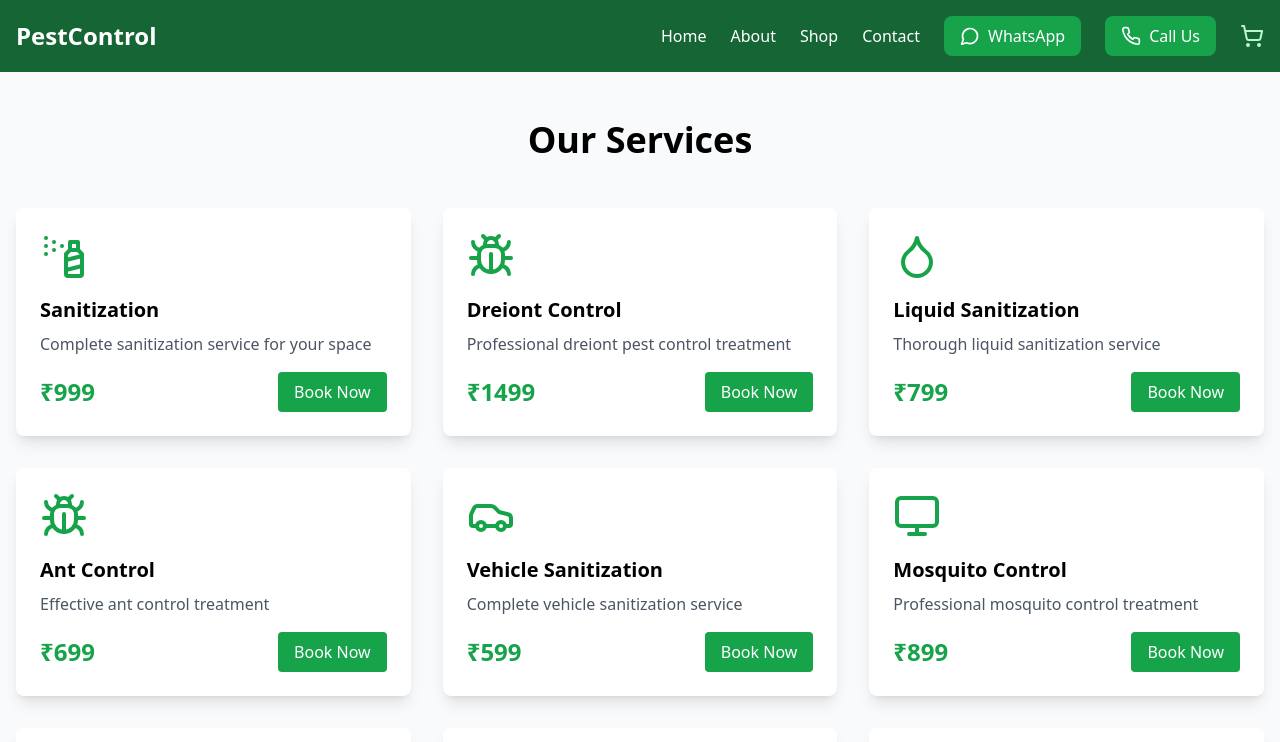
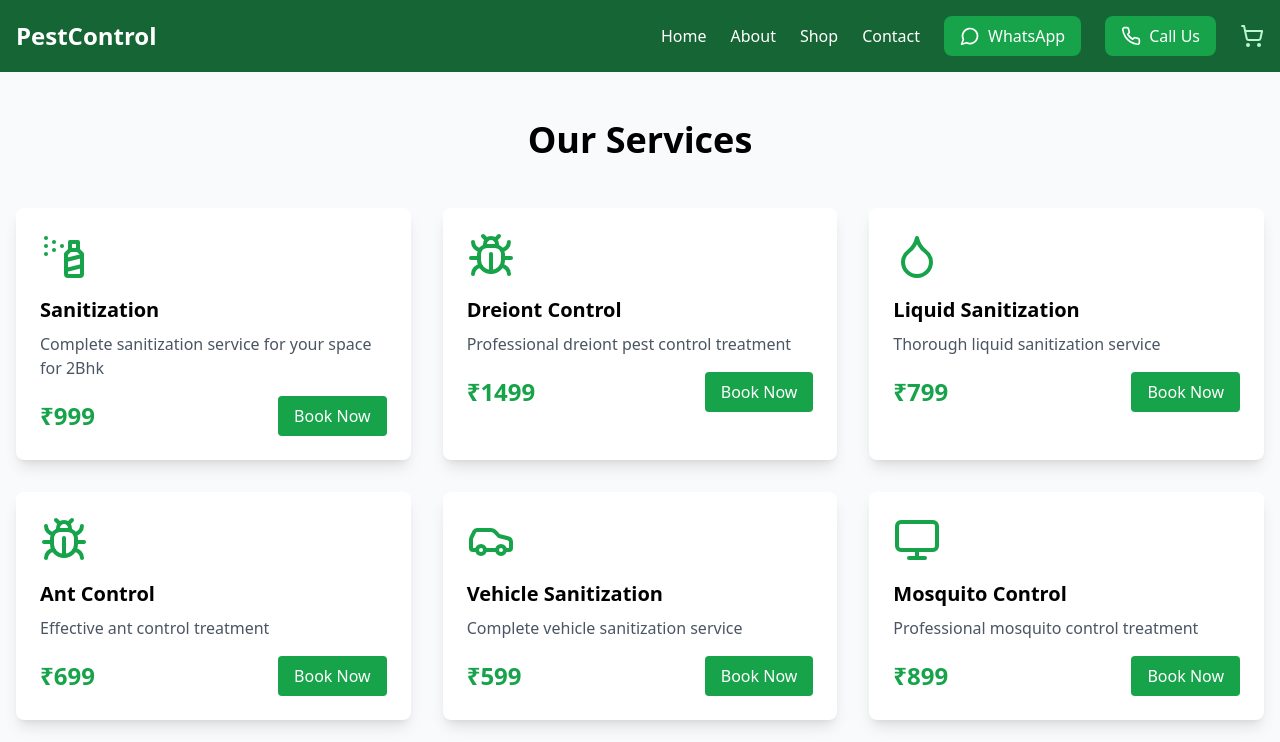
Before and after one commit to EDUCAMP-ACADUMY/pesticide, a React (Vite) app: page /shop in a window 1280 px wide. Shown: the top 742 px of the page. Built offline with nearby package versions, Linux system fonts and the light colour scheme.

Commit message:
Update Shop.tsx

```diff
--- a/src/components/Shop.tsx
+++ b/src/components/Shop.tsx
@@ -7,7 +7,7 @@ const services = [
     name: 'Sanitization',
     price: 999,
     icon: Spray,
-    description: 'Complete sanitization service for your space'
+    description: 'Complete sanitization service for your space for 2Bhk'
   },
   {
     id: 2,
```
